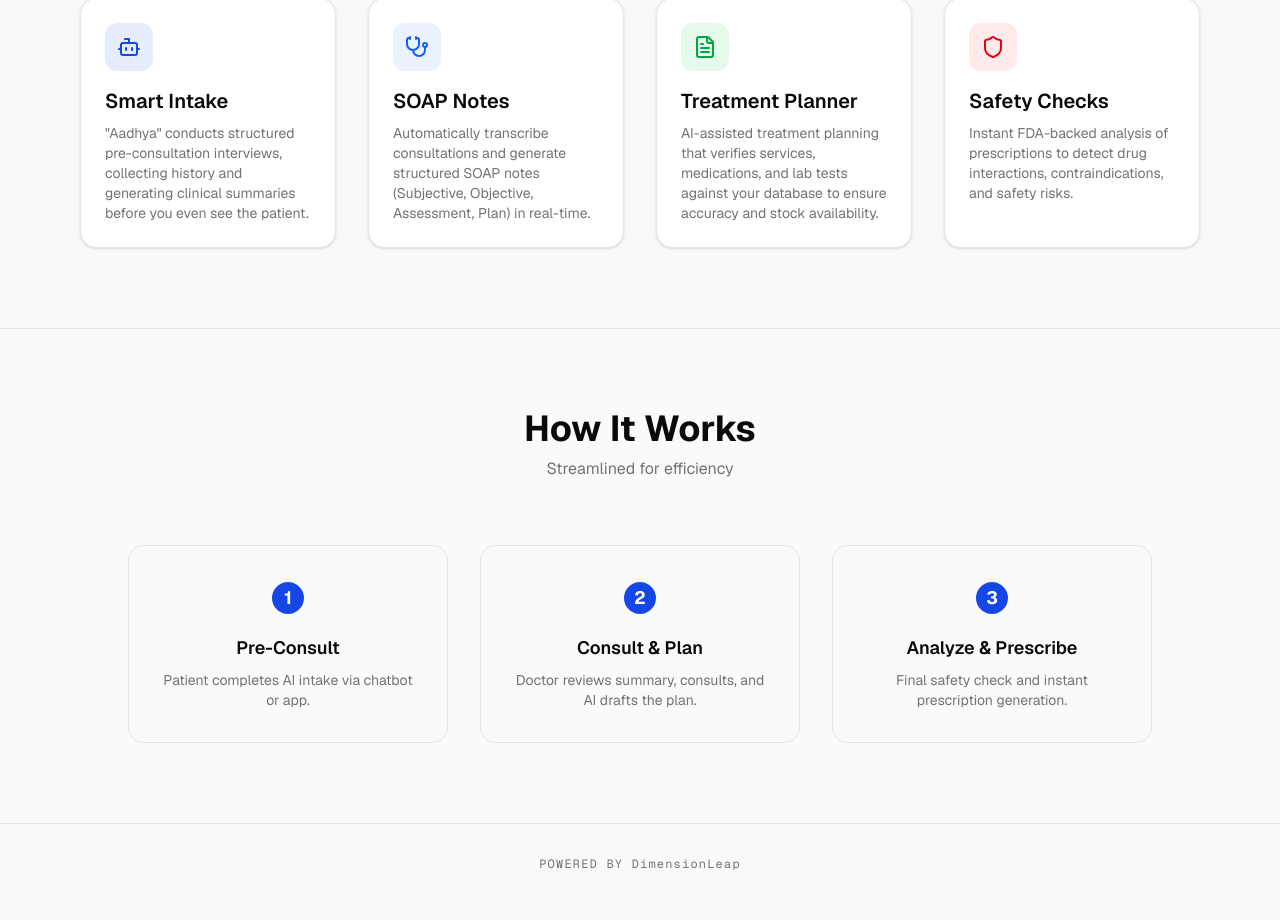
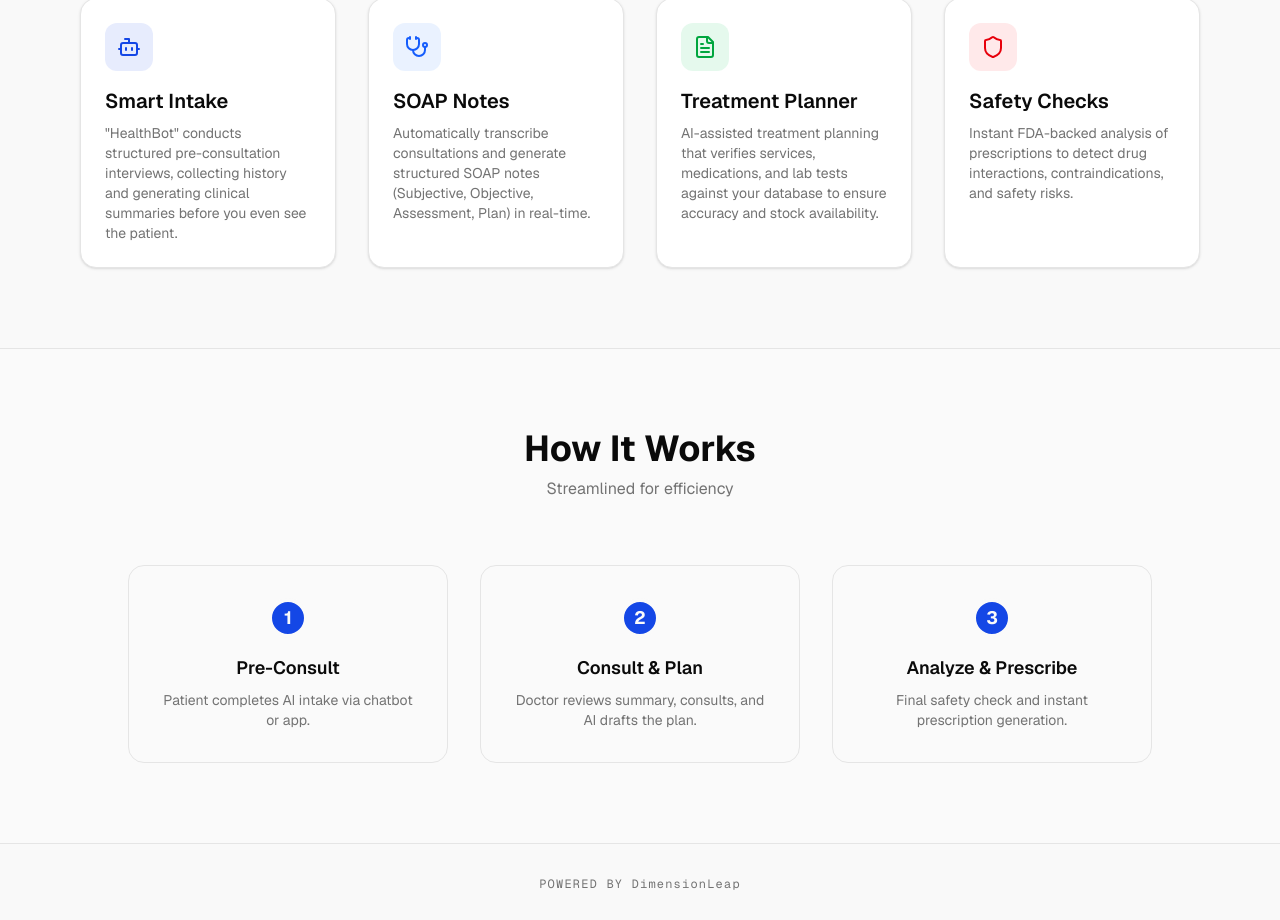
Before and after one commit to dbpyja-blip/agent-prototype-saas-frontend, a Next.js app: page / in a window 1280 px wide. Shown: the part 1099-2019 px from the top of the page. Built offline with nearby package versions, Linux system fonts and the light colour scheme; no server answers.

Commit message:
Refactor LandingPage component structure

```diff
--- a/app/page.tsx
+++ b/app/page.tsx
@@ -69,7 +69,7 @@ export default function LandingPage() {
                             </div>
                             <h3 className="text-xl font-semibold mb-2">Smart Intake</h3>
                             <p className="text-sm text-muted-foreground">
-                                "Aadhya" conducts structured pre-consultation interviews, collecting history and generating clinical summaries before you even see the patient.
+                                "HealthBot" conducts structured pre-consultation interviews, collecting history and generating clinical summaries before you even see the patient.
                             </p>
                         </div>
 
```
